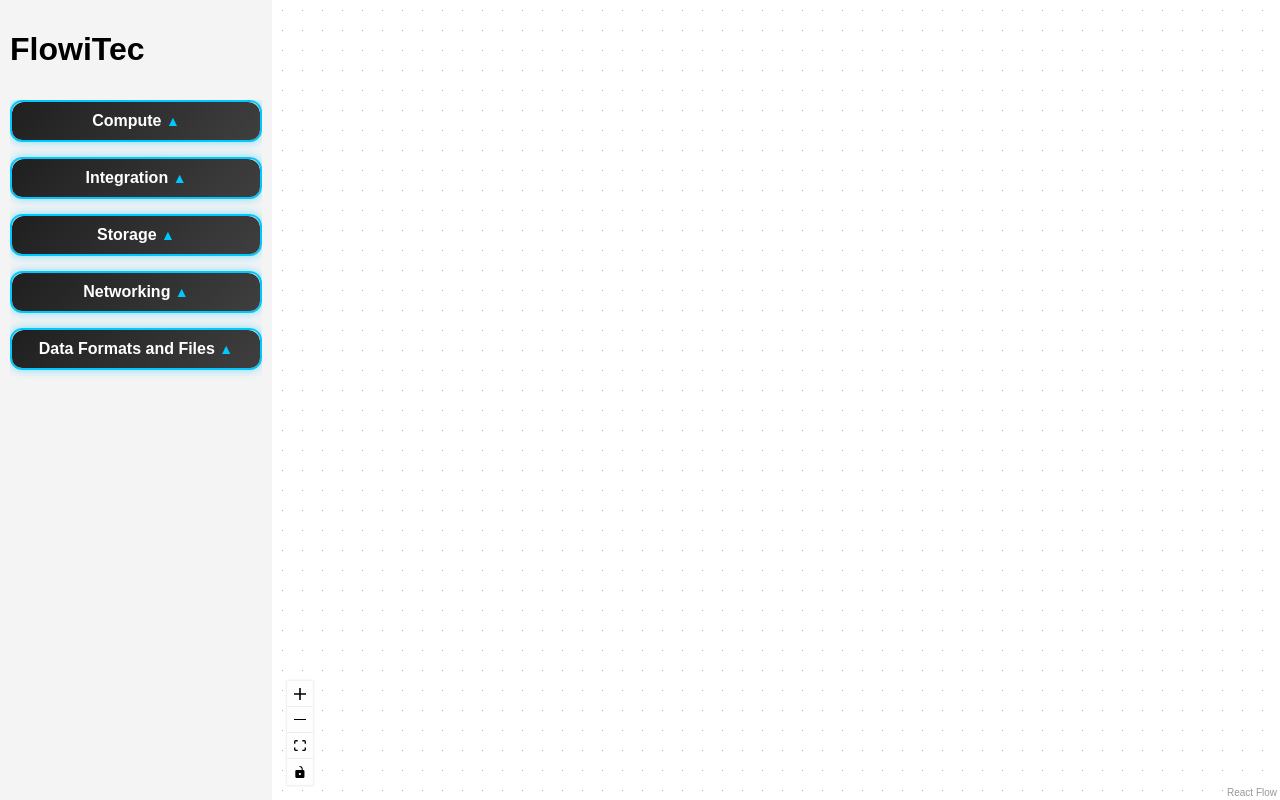
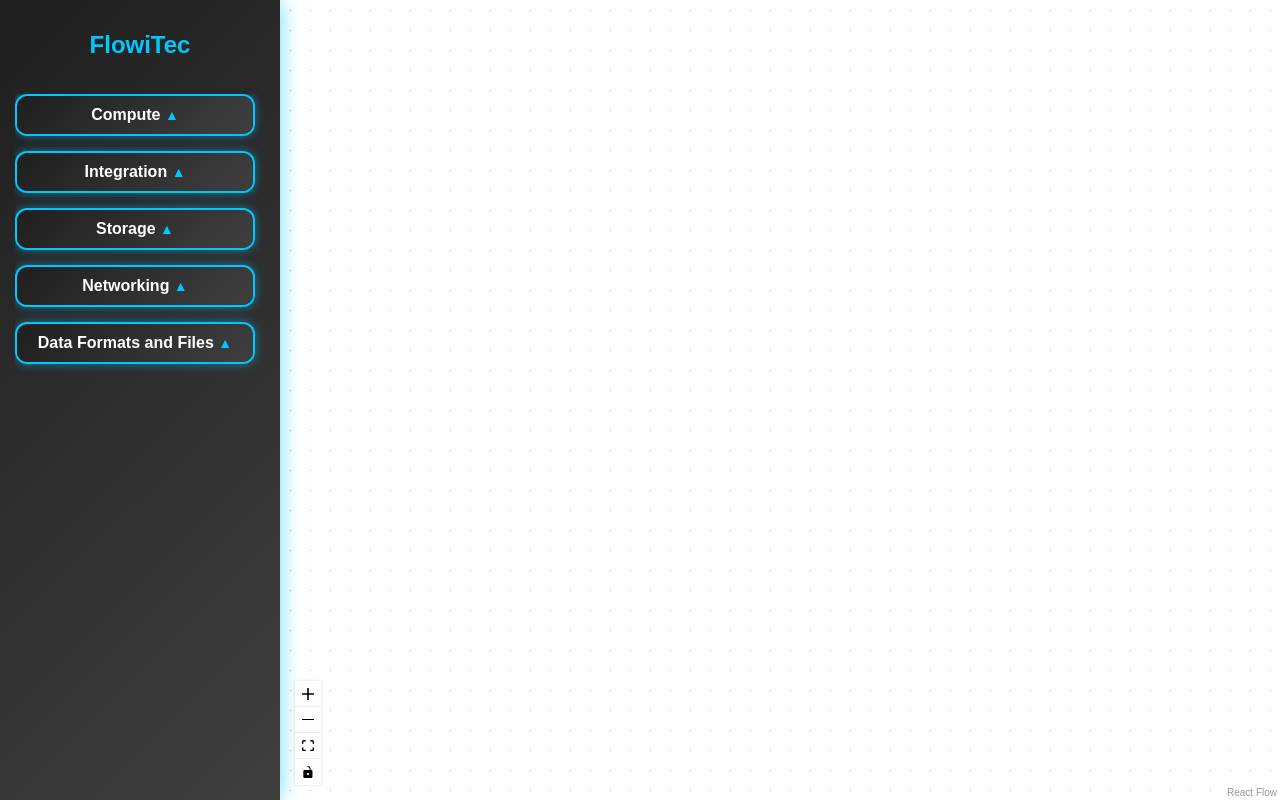
Before and after one commit to antonidag/flowitec, a React (Vite) app: page / in a window 1280 px wide. Built offline with nearby package versions, Linux system fonts and the light colour scheme.

Commit message:
style sidebar

```diff
--- a/src/Sidebar.tsx
+++ b/src/Sidebar.tsx
@@ -256,37 +256,6 @@
   fontSize: '14px',
   borderTop: '1px solid rgba(0, 200, 255, 0.5)',
 };
-interface FileUploadProps {
-  label: string;
-  accept: string;
-  onFileChange: (event: React.ChangeEvent<HTMLInputElement>) => void;
-}
-
-const FileUpload: React.FC<FileUploadProps> = ({ label, accept, onFileChange }) => (
-  <div>
-    <label htmlFor="fileUpload" style={{ cursor: "pointer", color: "#007acc" }}>
-      <b>{label}</b>
-    </label>
-    <input
-      type="file"
-      id="fileUpload"
-      accept={accept}
-      style={{ display: "none" }}
-      onChange={onFileChange}
-    />
-  </div>
-);
-
-interface ButtonProps {
-  label: string;
-  onClick: () => void;
-}
-
-const ActionButton: React.FC<ButtonProps> = ({ label, onClick }) => (
-  <button onClick={onClick} style={{ cursor: "pointer", color: "#007acc" }}>
-    {label}
-  </button>
-);
 
 const Sidebar = () => {
   const nodes = useNodes<FlowNode>();
@@ -294,57 +263,70 @@
   const { setNodes, setEdges } = useReactFlow<FlowNode, FlowEdge>();
 
   return (
-    <div
-      style={{
-        width: "20%",
-        padding: "10px",
-        background: "#f4f4f4",
-        display: "flex",
-        flexDirection: "column",
-        gap: "10px",
-      }}
-    >
-      <h1>FlowiTec</h1>
-      <div style={{ overflowY: "auto" }}>
+    <div style={sidebarStyle}>
+      <h1 style={headerStyle}>FlowiTec</h1>
+      <div style={sectionContainerStyle}>
         <CollapsibleSection title="Compute">
           {computeServiceNodes.map((node) => (
             <DraggableNode name={node.title} imgURL={node.iconUrl} appRoles={node.appRoles} />
-          ))
-          }
+          ))}
         </CollapsibleSection>
 
         <CollapsibleSection title="Integration">
           {integrationServiceNodes.map((node) => (
             <DraggableNode name={node.title} imgURL={node.iconUrl} appRoles={node.appRoles} />
-          ))
-          }
+          ))}
         </CollapsibleSection>
 
         <CollapsibleSection title="Storage">
           {storageServiceNodes.map((node) => (
             <DraggableNode name={node.title} imgURL={node.iconUrl} appRoles={node.appRoles} />
-          ))
-          }
+          ))}
         </CollapsibleSection>
 
         <CollapsibleSection title="Networking">
           {networkServiceNodes.map((node) => (
             <DraggableNode name={node.title} imgURL={node.iconUrl} appRoles={node.appRoles} />
-          ))
-          }
+          ))}
         </CollapsibleSection>
 
         <CollapsibleSection title="Data Formats and Files">
           {dataFormatServiceNodes.map((node) => (
             <DraggableNode name={node.title} imgURL={node.iconUrl} appRoles={node.appRoles} />
-          ))
-          }
+          ))}
         </CollapsibleSection>
       </div>
-
-
     </div>
   );
 };
 
 export default Sidebar;
+
+// Styles
+const sidebarStyle: React.CSSProperties = {
+  width: '20%',
+  padding: '15px',
+  background: 'linear-gradient(135deg, #1f1f1f, #3f3f3f)',
+  boxShadow: '0 0 20px rgba(0, 200, 255, 0.6)',
+  display: 'flex',
+  flexDirection: 'column',
+  gap: '15px',
+  color: '#ffffff',
+  fontFamily: 'Arial, sans-serif',
+};
+
+const headerStyle: React.CSSProperties = {
+  fontSize: '24px',
+  fontWeight: 'bold',
+  textAlign: 'center',
+  color: '#00c8ff',
+  marginBottom: '20px',
+};
+
+const sectionContainerStyle: React.CSSProperties = {
+  overflowY: 'auto',
+  maxHeight: 'calc(100vh - 100px)',
+  paddingRight: '10px',
+  scrollbarWidth: 'thin',
+  scrollbarColor: '#00c8ff #1f1f1f',
+};
```
